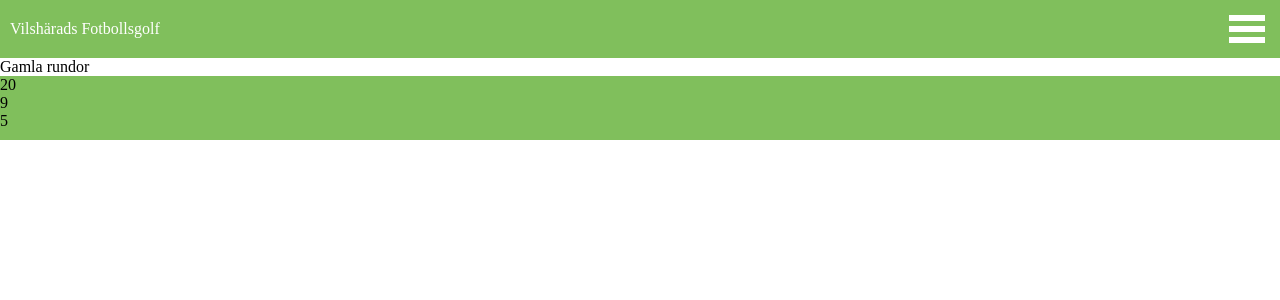
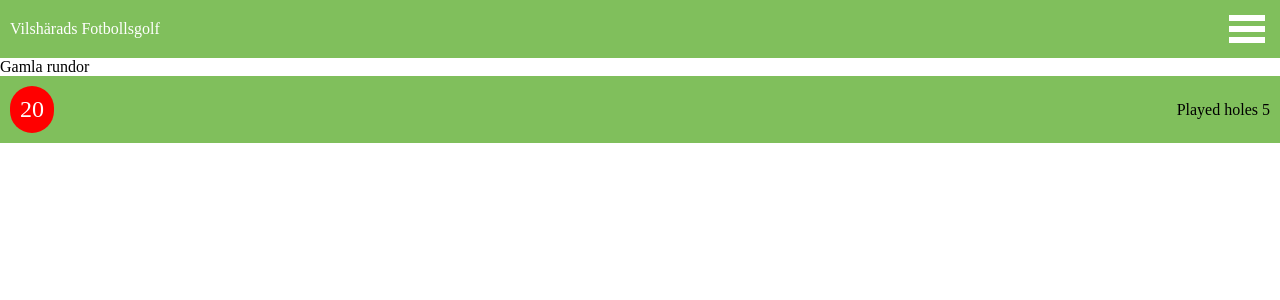
Before and after one commit to gobbe05/Fotbollsgolf-Scorekort, a React (Vite) app: page / in a window 1280 px wide. Shown: the top 300 px of the page. Built offline with nearby package versions, Linux system fonts and the light colour scheme.

Commit message:
Progress

```diff
--- a/components/landingpage/oldround.tsx
+++ b/components/landingpage/oldround.tsx
@@ -3,7 +3,6 @@ import '../../styles/oldround.scss'
 
 interface props {
   score: number,
-  totalHoles: number,
   playedHoles: number,
   holes: Array<number>
 }
@@ -16,12 +15,13 @@ const OldRound: FC<props> = (props): JSX.Element => {
     <>
       <div className={scoreCardHidden ? "oldround-container scorecard-hidden" : "oldround-container"} onClick={() => setScoreCardHidden(!scoreCardHidden)}>
 
-        <div className={"score"}>
-          <h1>{props.score}</h1>
-        </div>
-        <div>
-          <h3>{props.totalHoles}</h3>
-          <h3>{props.playedHoles}</h3>
+        <div className={"oldround-quickstats"}>
+          <div className={"score"}>
+            <h3 className={"quickstats-score"}>{props.score}</h3>
+          </div>
+          <div>
+            <h3 className={"quickstats-playedholes"}>Played holes {props.playedHoles}</h3>
+          </div>
         </div>
         <div className="oldround-scorecard">
 
--- a/src/landingpage.tsx
+++ b/src/landingpage.tsx
@@ -5,7 +5,6 @@ export default function Landingpage() {
   const oldRounds = [
     {
       score: 20,
-      totalHoles: 9,
       playedHoles: 5,
       holes: [2,2,2,2,2]
     }
--- a/styles/oldround.scss
+++ b/styles/oldround.scss
@@ -1,7 +1,5 @@
 .oldround-container {
   width: 100%;
-  height: 64px;
-  background: #80bf5c;
 }
 .scorecard-hidden .oldround-scorecard {
   display: none;
@@ -9,6 +7,24 @@
 .oldround-scorecard {
   display:flex;
 }
+.oldround-quickstats {
+  width: 100%;
+  background: #80bf5c;
+  display: flex;
+  justify-content: space-between;
+  align-items: center;
+}
+.oldround-quickstats h3 {
+  margin: 10px;
+}
+.quickstats-score {
+  font-size: 24px;
+  padding: 10px;
+  background: red;
+  color: white;
+  border-radius: 24px;
+}
 .scorecard-box {
+  border: 0.5px solid rgb(187, 187, 187);
   padding: 10px;
 }
```
